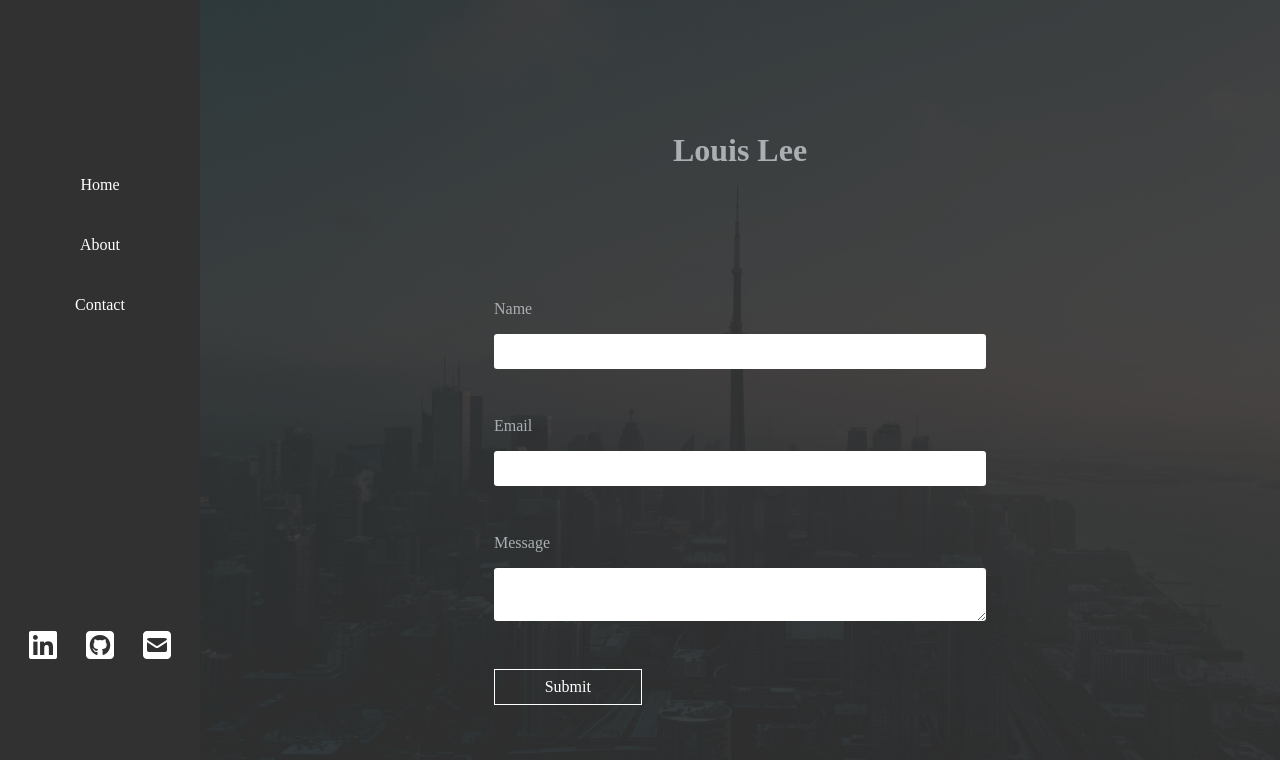
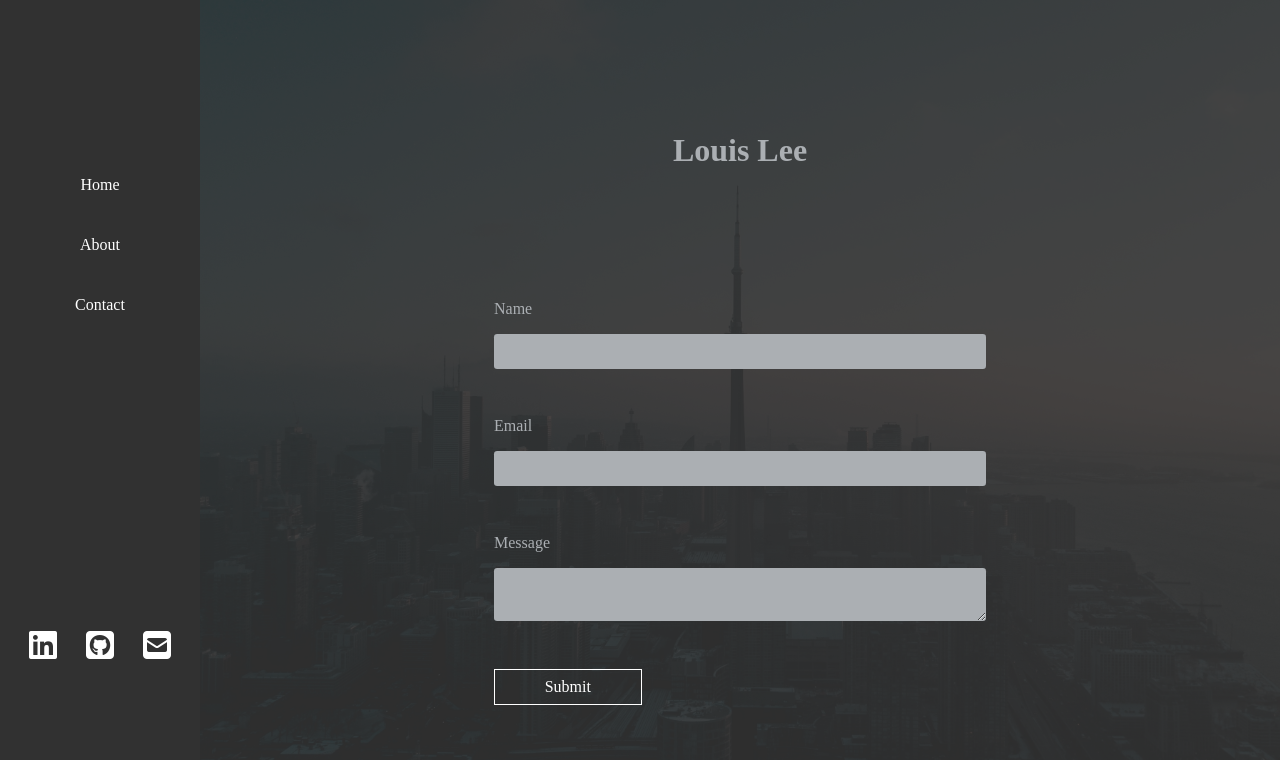
Before and after one commit to yhl234/vue-portfolio, a Vue app: page / in a window 1280 px wide. Both pictures are taken after a click on the link "Contact". Shown: the top 760 px of the page. Built offline with nearby package versions, Linux system fonts and the light colour scheme; a web font is replaced by a local one.

Commit message:
1/10 check in

```diff
--- a/src/App.vue
+++ b/src/App.vue
@@ -36,6 +36,7 @@ export default {
 	--color-dark-one: #313131;
 	--color-dark-two: #414141;
 	--color-dark-three: #525252;
+	--color-text: #abafb3;
 }
 body {
 	background: var(--color-dark-one);
@@ -46,7 +47,7 @@ body {
 #app {
 	font-family: "Cabin Sketch", cursive;
 	text-align: center;
-	color: #abafb3;
+	color: var(--color-text);
 	display: grid;
 	grid-template-areas: "nav page";
 	grid-template-columns: 200px auto;
--- a/src/components/Contact.vue
+++ b/src/components/Contact.vue
@@ -56,6 +56,7 @@ textarea {
 	border: 0;
 	padding: 0.5rem;
 	border-radius: 0.2rem;
+	background: var(--color-text);
 }
 label {
 	margin-bottom: 1rem;
```
